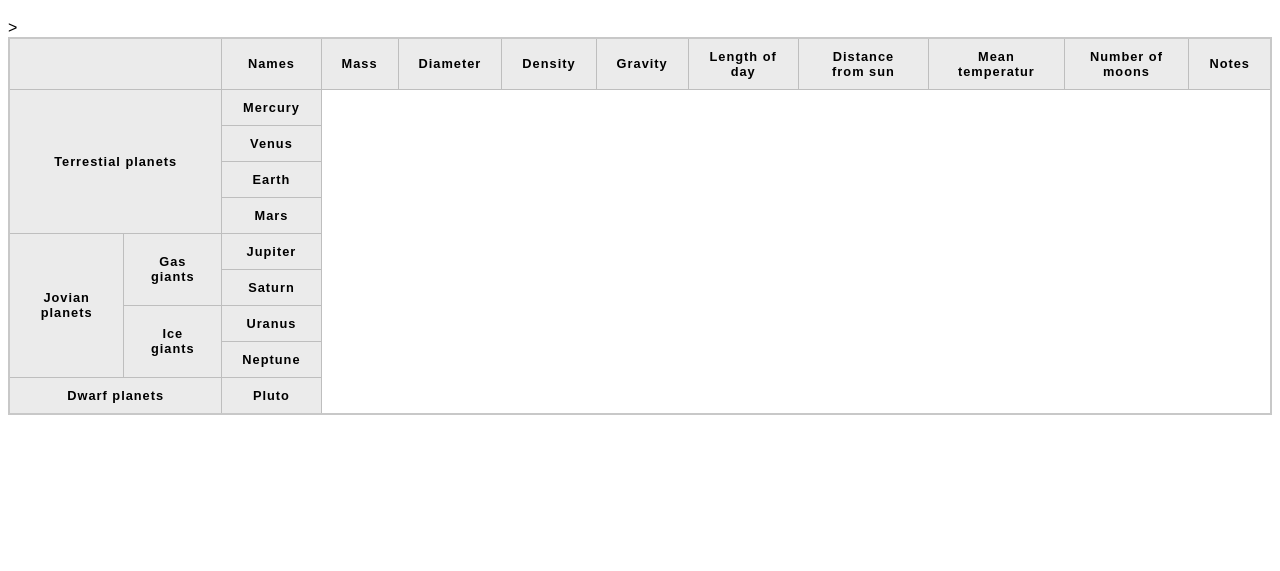
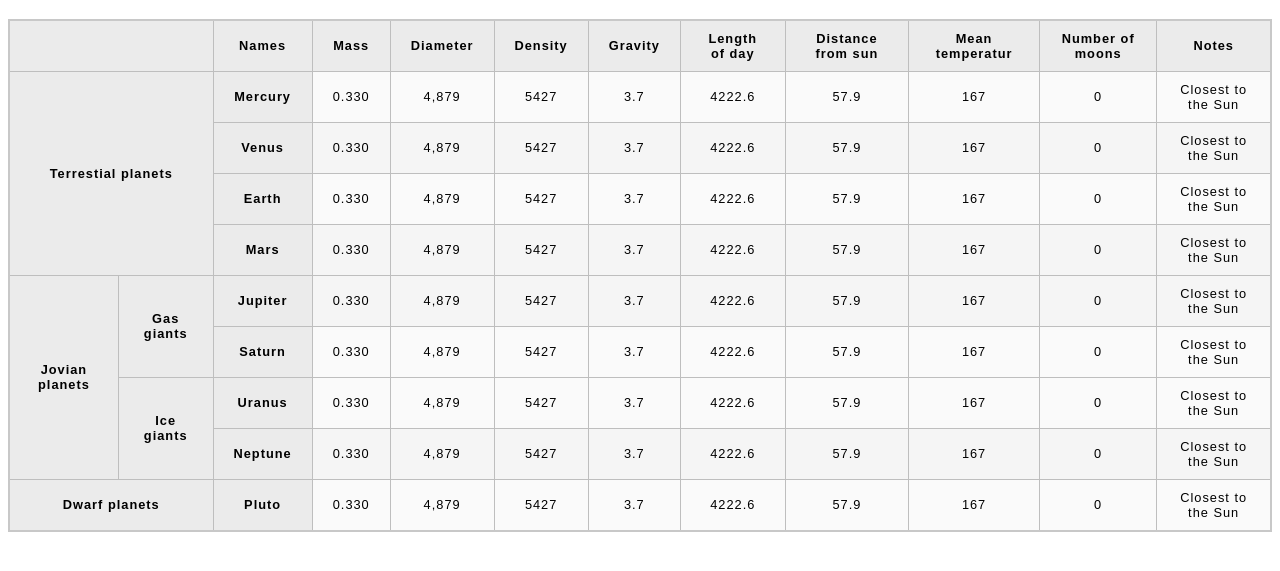
Before and after one commit to MrHyaena/Odin-tables, a plain HTML site: page index.html in a window 1280 px wide. Shown: the part 61-632 px from the top of the page. Drawn offline with Linux system fonts and the light colour scheme.

Commit message:
Whole table done

```diff
--- a/index.html
+++ b/index.html
@@ -24,19 +24,55 @@
         </tr>
         <tr>
             <th rowspan="4" colspan="2">Terrestial planets</th>
-            <th>Mercury</th>>
+            <th>Mercury</th>
+            <td>0.330</td>
+            <td>4,879</td>
+            <td>5427</td>
+            <td>3.7</td>
+            <td>4222.6</td>
+            <td>57.9</td>
+            <td>167</td>
+            <td>0</td>
+            <td>Closest to the Sun</td>
 
         </tr>
         <tr>
 
             <th>Venus</th>
+            <td>0.330</td>
+            <td>4,879</td>
+            <td>5427</td>
+            <td>3.7</td>
+            <td>4222.6</td>
+            <td>57.9</td>
+            <td>167</td>
+            <td>0</td>
+            <td>Closest to the Sun</td>
         </tr>
         <tr>
             <th>Earth</th>
+            <td>0.330</td>
+            <td>4,879</td>
+            <td>5427</td>
+            <td>3.7</td>
+            <td>4222.6</td>
+            <td>57.9</td>
+            <td>167</td>
+            <td>0</td>
+            <td>Closest to the Sun</td>
         </tr>
         <tr>
 
             <th>Mars</th>
+            <td>0.330</td>
+            <td>4,879</td>
+            <td>5427</td>
+            <td>3.7</td>
+            <td>4222.6</td>
+            <td>57.9</td>
+            <td>167</td>
+            <td>0</td>
+            <td>Closest to the Sun</td>
         </tr>
         <tr>
             <th rowspan="6" colspan="1">Jovian planets</th>
@@ -44,23 +80,68 @@
         </tr>
         <tr>
             <th>Jupiter</th>
+            <td>0.330</td>
+            <td>4,879</td>
+            <td>5427</td>
+            <td>3.7</td>
+            <td>4222.6</td>
+            <td>57.9</td>
+            <td>167</td>
+            <td>0</td>
+            <td>Closest to the Sun</td>
         </tr>
         <tr>
             <th>Saturn</th>
+            <td>0.330</td>
+            <td>4,879</td>
+            <td>5427</td>
+            <td>3.7</td>
+            <td>4222.6</td>
+            <td>57.9</td>
+            <td>167</td>
+            <td>0</td>
+            <td>Closest to the Sun</td>
         </tr>
         <tr>
             <th rowspan="3">Ice giants</th>
         </tr>
         <tr>
             <th>Uranus</th>
+            <td>0.330</td>
+            <td>4,879</td>
+            <td>5427</td>
+            <td>3.7</td>
+            <td>4222.6</td>
+            <td>57.9</td>
+            <td>167</td>
+            <td>0</td>
+            <td>Closest to the Sun</td>
         </tr>
         <tr>
             <th>Neptune</th>
+            <td>0.330</td>
+            <td>4,879</td>
+            <td>5427</td>
+            <td>3.7</td>
+            <td>4222.6</td>
+            <td>57.9</td>
+            <td>167</td>
+            <td>0</td>
+            <td>Closest to the Sun</td>
         </tr>
 
         <tr>
             <th colspan="2">Dwarf planets</th>
             <th>Pluto</th>
+            <td>0.330</td>
+            <td>4,879</td>
+            <td>5427</td>
+            <td>3.7</td>
+            <td>4222.6</td>
+            <td>57.9</td>
+            <td>167</td>
+            <td>0</td>
+            <td>Closest to the Sun</td>
         </tr>
     </table>
 
```
